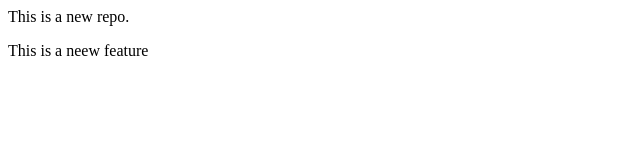
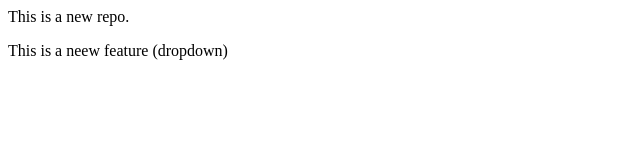
Before and after one commit to divanshu-06/local_repo, a plain HTML site: page index.html in a window 1280 px wide. Shown: the full height of the page, 0-640 px from the left. Drawn offline with Linux system fonts and the light colour scheme.

Commit message:
add dropdown

```diff
--- a/index.html
+++ b/index.html
@@ -1,2 +1,2 @@
 <p>This is a new repo.</p>
-<p>This is a neew feature</p>
+<p>This is a neew feature (dropdown)</p>
```
